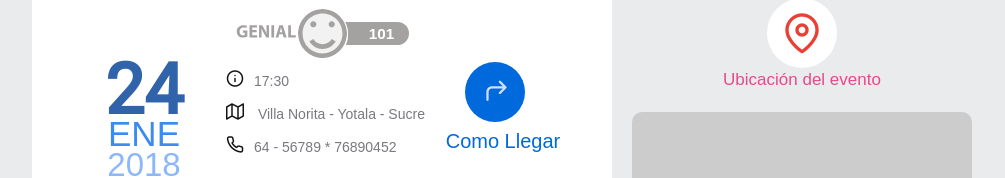
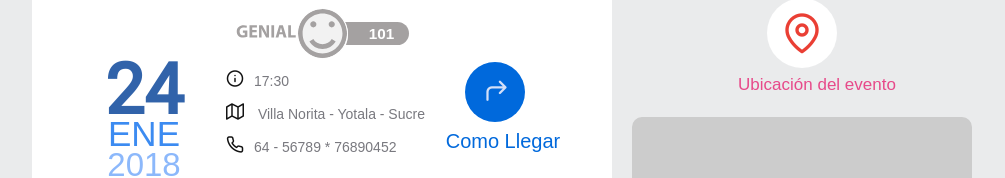
Before and after one commit to JoseChirinos/gooart, a website: page templates/event/event.html in a window 1280 px wide. Shown: the part 352-530 px from the top of the page, without its empty margins (138-1143 px from the left). Drawn offline with Linux system fonts and the light colour scheme; files whose address does not match are found by name.

Commit message:
Event Template

```diff
--- a/templates/event/event.css
+++ b/templates/event/event.css
@@ -370,7 +370,7 @@ a, a:hover, a:visited, a:link, a:active {
   padding-bottom: 20px;
 }
 
-.event-title-ubication{
+.event-title-ubication {
   height: auto;
   padding: 5px;
   text-align: center;
@@ -439,6 +439,11 @@ a, a:hover, a:visited, a:link, a:active {
   display: none;
 }
 
+.font-ubication {
+  display: block;
+  margin-top: 10px;
+}
+
 @media (min-width:600px) {
   .container-event {
     padding: 30px;
@@ -470,7 +475,7 @@ a, a:hover, a:visited, a:link, a:active {
     text-align: center;
     padding-left: 50px;
   }
-  .info-day{
+  .info-day {
     font-size: 70px;
     line-height: 0.9;
     font-weight: 700;
@@ -501,8 +506,18 @@ a, a:hover, a:visited, a:link, a:active {
   .event-info-about {
     font-size: 18px;
   }
-  .event-title-ubication{
-    padding-bottom: 100px;
+  .event-title-ubication {
+    height: 105px;
+    margin: 0;
+    padding: 10px;
+    padding-bottom: 20px;
+    /* padding-bottom: 100px; */
+  }
+  .font-ubication {
+    display: block;
+    float: left;
+    margin-top: 25px;
+    margin-left: 30px;
   }
   .event-ubication-icon {
     width: 70px;
@@ -591,7 +606,8 @@ a, a:hover, a:visited, a:link, a:active {
     float: none;
     margin-top: 10px;
   }
-  .event-title-ubication{
+  .event-title-ubication {
+    height: auto;
     margin-top: 315px;
     padding: 5px;
     padding-bottom: 20px;
@@ -695,6 +711,10 @@ a, a:hover, a:visited, a:link, a:active {
     padding: 0px 10px;
     cursor: pointer;
   }
+  .font-ubication {
+    float: none;
+    margin-top: 5px;
+  }
   /* .info-event-map .color-blue {
     display: block;
     margin: 0 auto;
```
